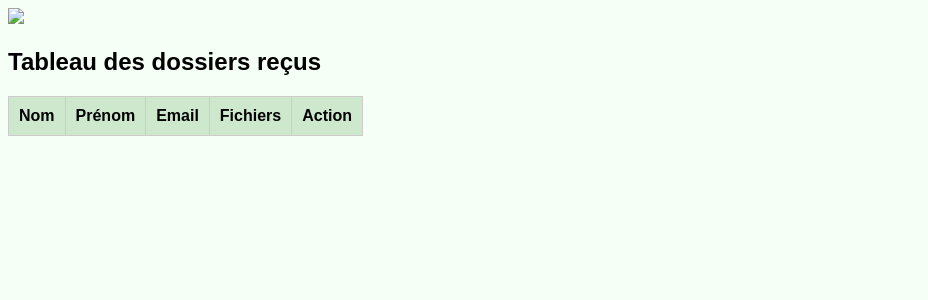
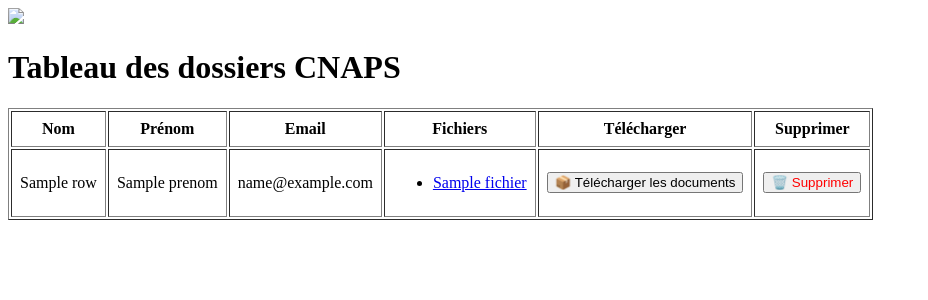
Before and after one commit to integraleacademy/CNAPSV5, a Flask app: template templates/admin.html in a window 1280 px wide. Shown: the top 300 px of the page, without its empty margins (0-928 px from the left). Run offline with Flask 3, Linux system fonts and the light colour scheme; the template is opened without the code that fills it: most values are stand-ins (such as "Sample title", 1, 10 or a date in 2020); lists and menus that the app fills with data are empty.

Commit message:
Update admin.html

```diff
--- a/templates/admin.html
+++ b/templates/admin.html
@@ -1,43 +1,53 @@
-
 <!DOCTYPE html>
-<html>
+<html lang="fr">
 <head>
-    <title>Admin CNAPS</title>
-    <style>
-        body { font-family: Arial; background: #f5fff5; }
-        table { width: 100%%; border-collapse: collapse; margin-top: 20px; }
-        th, td { border: 1px solid #ccc; padding: 10px; text-align: left; }
-        th { background: #cde8cd; }
-        form { display: inline; }
-    </style>
+    <meta charset="UTF-8">
+    <title>Administration CNAPS</title>
 </head>
 <body>
     <img src="{{ url_for('static', filename='logo_integrale_academy.png') }}" style="height: 80px;">
-    <h2>Tableau des dossiers reçus</h2>
-    <table>
-        <tr><th>Nom</th><th>Prénom</th><th>Email</th><th>Fichiers</th><th>Action</th></tr>
-        {% for i, row in enumerate(data) %}
+
+    <h1>Tableau des dossiers CNAPS</h1>
+
+    <table border="1" cellpadding="8">
+        <thead>
+            <tr>
+                <th>Nom</th>
+                <th>Prénom</th>
+                <th>Email</th>
+                <th>Fichiers</th>
+                <th>Télécharger</th>
+                <th>Supprimer</th>
+            </tr>
+        </thead>
+        <tbody>
+            {% for row in data %}
             <tr>
                 <td>{{ row.nom }}</td>
                 <td>{{ row.prenom }}</td>
                 <td>{{ row.email }}</td>
                 <td>
-                {% for f in row.fichiers %}
-                    <a href="{{ url_for('static', filename=f) }}" target="_blank">{{ f.split('/')[-1] }}</a><br>
+                    <ul>
+                        {% for fichier in row.fichiers %}
+                        <li><a href="{{ url_for('static', filename=fichier) }}" target="_blank">{{ fichier.split('/')[-1] }}</a></li>
                         {% endfor %}
+                    </ul>
                 </td>
                 <td>
                     <form method="POST" action="/download">
                         <input type="hidden" name="row_id" value="{{ loop.index0 }}">
                         <button type="submit">📦 Télécharger les documents</button>
                     </form>
+                </td>
+                <td>
                     <form method="POST" action="/delete">
-                    <input type="hidden" name="row_id" value="{{ i }}">
+                        <input type="hidden" name="row_id" value="{{ loop.index0 }}">
                         <button type="submit" style="color:red;">🗑️ Supprimer</button>
                     </form>
                 </td>
             </tr>
             {% endfor %}
+        </tbody>
     </table>
 </body>
 </html>
```
Lines whose indentation alone changed are shown as unchanged.
